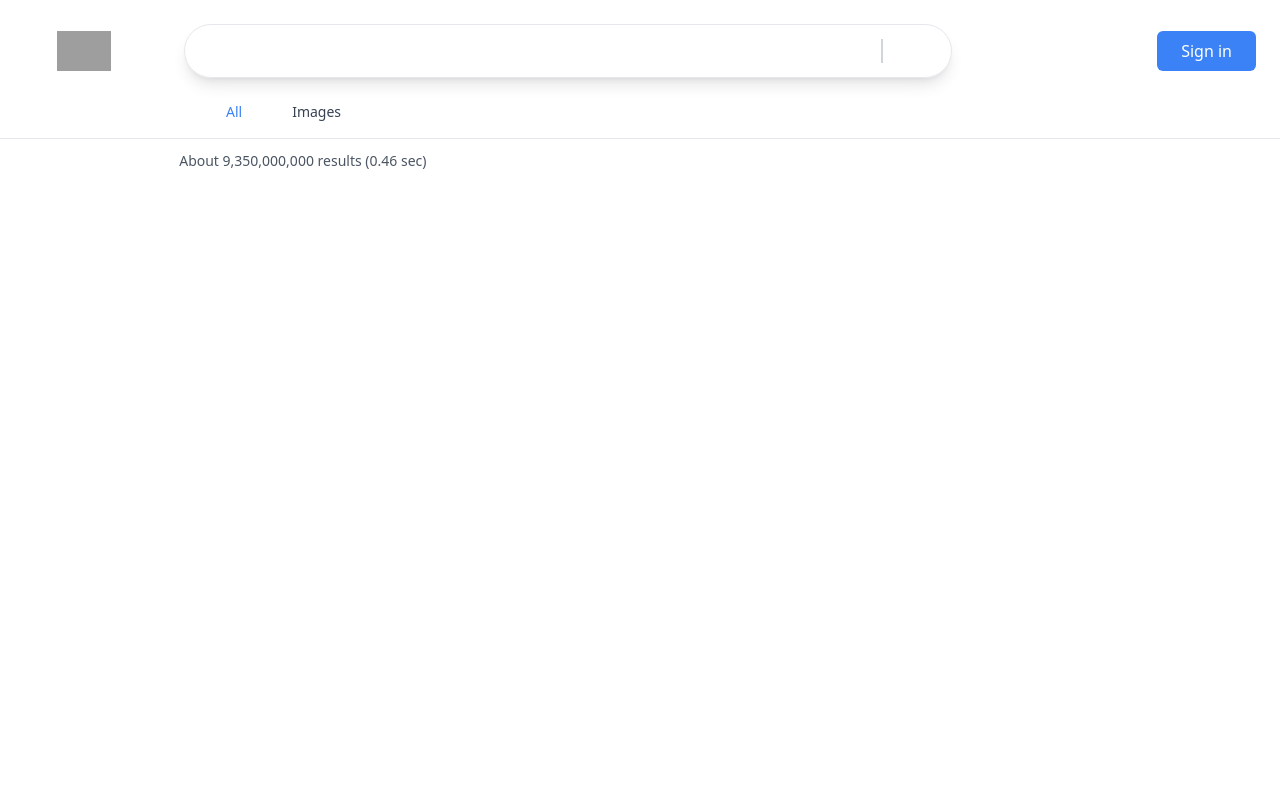
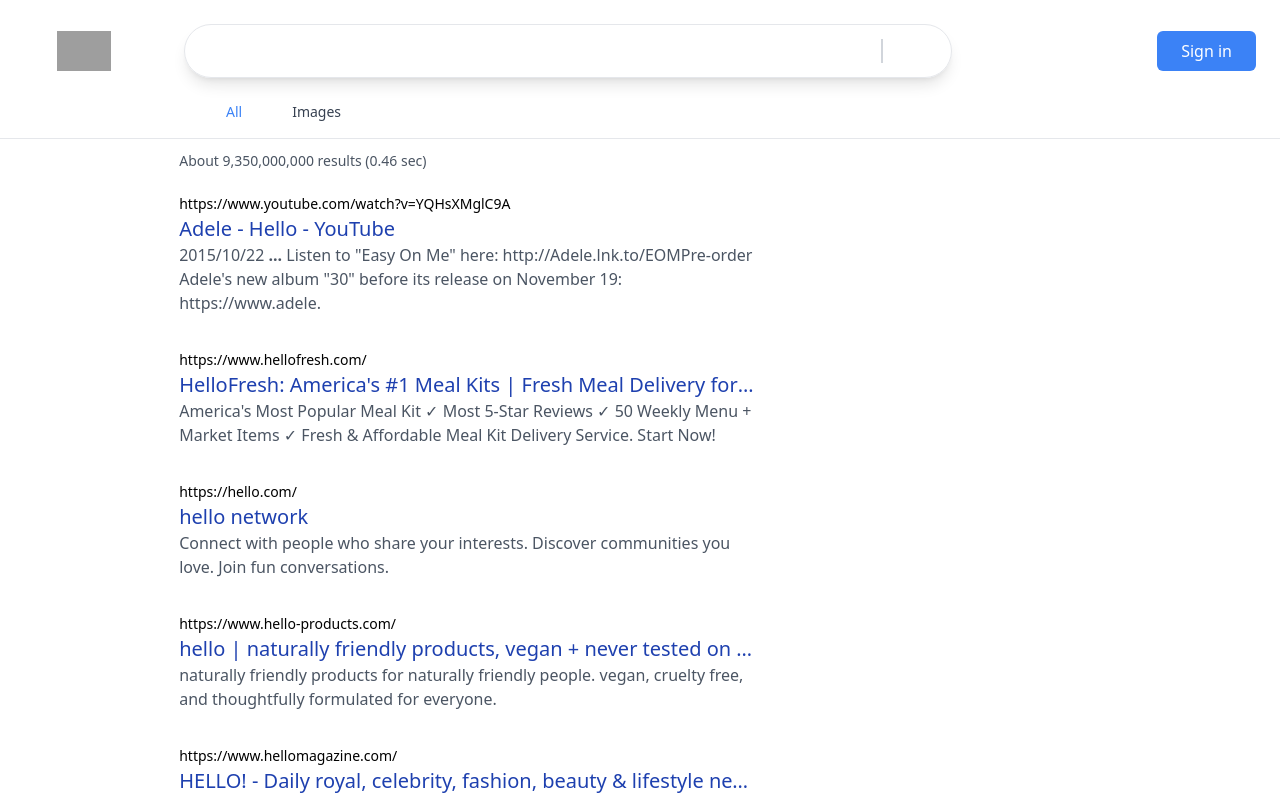
Before and after one commit to ReoIto/google-clone-by-nextjs, a Next.js app: page /search in a window 1280 px wide. Shown: the top 799 px of the page. Built offline with nearby package versions, Linux system fonts and the light colour scheme; no server answers; grey boxes are pictures that could not be loaded; some icons are missing.

Commit message:
Completed the result section and installed html-react-parser for result data

```diff
--- a/components/SearchResults.js
+++ b/components/SearchResults.js
@@ -1,3 +1,5 @@
+import Parser from "html-react-parser";
+
 export default function SearchResults({ results }) {
   return (
     <div className="w-full mx-auto px-3 sm:pl-[5%] md:pl-[14%] lg-pl-52">
@@ -5,6 +7,24 @@
         About {results.searchInformation.formattedTotalResults} results (
         {results.searchInformation.formattedSearchTime} sec)
       </p>
+      {results.items.map((result) => (
+        <div key={result.link} className="max-w-xl mb-8">
+          <div className="group">
+            <a className="text-sm truncate" href={result.link}>
+              {result.formattedUrl}
+            </a>
+            <a
+              className="group-hover:underline decoration-blue-800"
+              href={result.link}
+            >
+              <h2 className="truncate text-xl font-medium text-blue-800">
+                {result.title}
+              </h2>
+            </a>
+          </div>
+          <p className="text-gray-600">{Parser(result.htmlSnippet)}</p>
+        </div>
+      ))}
     </div>
   );
 }
--- a/package.json
+++ b/package.json
@@ -10,6 +10,7 @@
   },
   "dependencies": {
     "@heroicons/react": "^1.0.6",
+    "html-react-parser": "^1.4.10",
     "next": "12.1.4",
     "next-auth": "^4.3.1",
     "react": "18.0.0",
```
Also changed, not shown: 2 other files (tests, documents, lock files or other folders).
